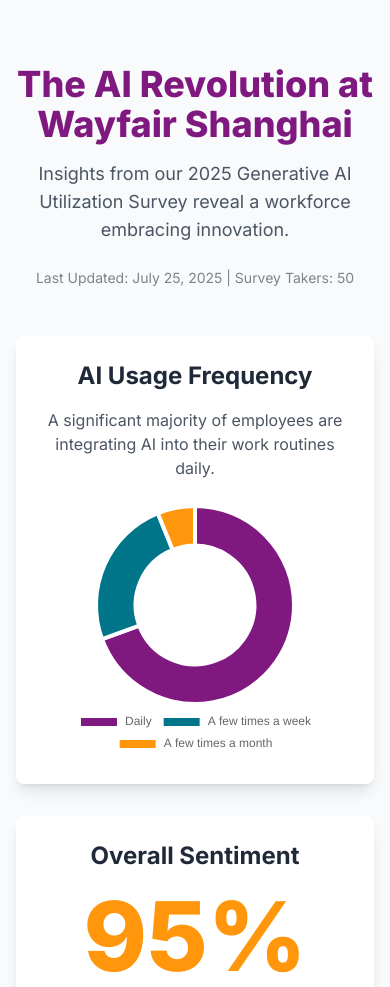
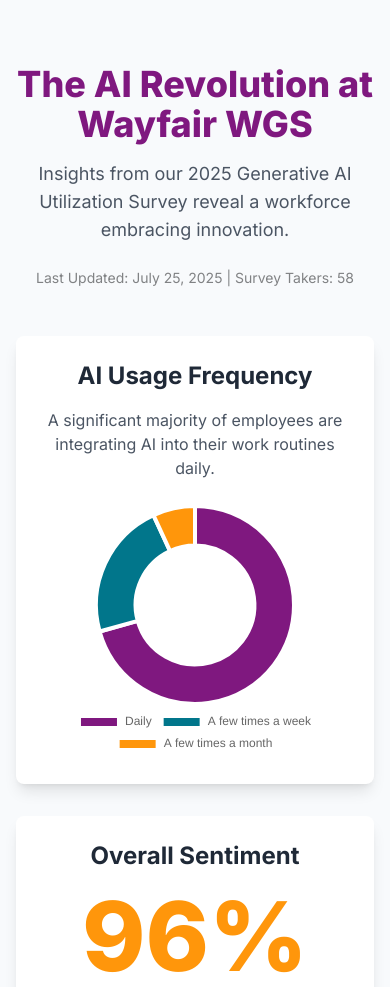
Before and after one commit to Tyler-Zh/AI-Tiger, a plain HTML site: page index.html in a window 390 px wide. Shown: the top 987 px of the page. Drawn offline with nearby package versions, Linux system fonts and the light colour scheme.

Commit message:
Add files via upload

```diff
--- a/index.html
+++ b/index.html
@@ -3,7 +3,7 @@
 <head>
     <meta charset="UTF-8">
     <meta name="viewport" content="width=device-width, initial-scale=1.0">
-    <title>Wayfair Shanghai - AI Utilization Infographic</title>
+    <title>Wayfair WGS - AI Utilization Infographic</title>
 
     <!-- Tailwind CSS for styling -->
     <script src="https://cdn.tailwindcss.com"></script>
@@ -52,10 +52,10 @@
     <div class="container mx-auto p-4 md:p-8 max-w-7xl">
         <!-- Header -->
         <header class="text-center py-12">
-            <h1 class="text-4xl md:text-6xl font-extrabold" style="color: var(--wayfair-dark-purple);">The AI Revolution at Wayfair Shanghai</h1>
+            <h1 class="text-4xl md:text-6xl font-extrabold" style="color: var(--wayfair-dark-purple);">The AI Revolution at Wayfair WGS</h1>
             <p class="mt-4 text-lg md:text-xl text-gray-600 max-w-3xl mx-auto">Insights from our 2025 Generative AI Utilization Survey reveal a workforce embracing innovation.</p>
             <div class="mt-6 text-sm md:text-base" style="color: var(--wayfair-light-gray);">
-                <p>Last Updated: <span id="lastUpdatedDate"></span> | Survey Takers: 50</p>
+                <p>Last Updated: <span id="lastUpdatedDate"></span> | Survey Takers: <span id="surveyTakersCount">58</span></p>
             </div>
         </header>
 
@@ -71,7 +71,7 @@
                 </div>
                 <div class="bg-white rounded-lg shadow-lg p-6 text-center h-full flex flex-col justify-center">
                     <h2 class="text-2xl font-bold mb-4">Overall Sentiment</h2>
-                    <div class="text-8xl font-black" style="color: var(--wayfair-yellow);">95%</div>
+                    <div class="text-8xl font-black" style="color: var(--wayfair-yellow);">96%</div>
                     <p class="text-2xl font-bold mt-2">Positive</p>
                     <p class="text-gray-600 mt-4">Employees are optimistic about embedding more AI into their work.</p>
                 </div>
@@ -141,7 +141,7 @@
         <!-- Footer -->
         <footer class="text-center py-12 mt-16 border-t border-gray-200">
             <h2 class="text-2xl font-bold" style="color: var(--wayfair-dark-purple);">Pioneering the Future, Together</h2>
-            <p class="mt-2 text-gray-600">Thank you for driving innovation. Your engagement with AI is shaping a more efficient future for Wayfair Shanghai.</p>
+            <p class="mt-2 text-gray-600">Thank you for driving innovation. Your engagement with AI is shaping a more efficient future for Wayfair WGS.</p>
         </footer>
     </div>
 
@@ -181,22 +181,25 @@
             cornerRadius: 8,
         };
 
-        // --- Chart Data ---
+        // --- REFRESHED Chart Data (from all 58 survey responses) ---
+        const surveyTakersCount = 58;
+        document.getElementById('surveyTakersCount').textContent = surveyTakersCount;
+
         const frequencyData = {
             labels: ['Daily', 'A few times a week', 'A few times a month'],
-            datasets: [{ data: [34, 12, 3], backgroundColor: [WAYFAIR_DARK_PURPLE, WAYFAIR_DARK_TEAL, WAYFAIR_YELLOW], borderColor: '#ffffff', borderWidth: 4, hoverOffset: 8 }]
+            datasets: [{ data: [41, 13, 4], backgroundColor: [WAYFAIR_DARK_PURPLE, WAYFAIR_DARK_TEAL, WAYFAIR_YELLOW], borderColor: '#ffffff', borderWidth: 4, hoverOffset: 8 }]
         };
         const toolsData = {
             labels: ['ChatGPT/GPT', 'Gemini', 'Glean', 'Deepseek', 'Other'],
-            datasets: [{ label: 'Mentions', data: [36, 22, 18, 4, 6], backgroundColor: [WAYFAIR_DARK_PURPLE, WAYFAIR_LIGHT_PURPLE, WAYFAIR_DARK_TEAL, WAYFAIR_LIGHT_TEAL, WAYFAIR_DARK_GRAY], borderWidth: 1, borderRadius: 8 }]
+            datasets: [{ label: 'Mentions', data: [43, 27, 21, 5, 8], backgroundColor: [WAYFAIR_DARK_PURPLE, WAYFAIR_LIGHT_PURPLE, WAYFAIR_DARK_TEAL, WAYFAIR_LIGHT_TEAL, WAYFAIR_DARK_GRAY], borderWidth: 1, borderRadius: 8 }]
         };
         const useCasesData = {
             labels: ['Translation', 'Brainstorming', 'Data analysis', 'Customer Comms', 'Writing assistance', 'Coding'],
-            datasets: [{ label: 'Mentions', data: [25, 13, 12, 10, 9, 9], backgroundColor: [WAYFAIR_DARK_TEAL, '#3491a2', '#5eabb8', '#84c6d1', '#a9e0e9', '#d0f5fa'], borderWidth: 1, borderRadius: 8 }]
+            datasets: [{ label: 'Mentions', data: [30, 16, 15, 13, 12, 11], backgroundColor: [WAYFAIR_DARK_TEAL, '#3491a2', '#5eabb8', '#84c6d1', '#a9e0e9', '#d0f5fa'], borderWidth: 1, borderRadius: 8 }]
         };
         const barriersData = {
             labels: ['Better Tools (GPT-4)', 'More Training', 'Clearer Guidelines', 'More Time to Learn', 'Tool Integration'],
-            datasets: [{ label: 'Mentions', data: [28, 21, 15, 12, 9], backgroundColor: [WAYFAIR_RED, '#d15256', '#d9787b', '#e19ea0', '#e9c4c5'], borderWidth: 1, borderRadius: 8 }]
+            datasets: [{ label: 'Mentions', data: [35, 27, 19, 15, 11], backgroundColor: [WAYFAIR_RED, '#d15256', '#d9787b', '#e19ea0', '#e9c4c5'], borderWidth: 1, borderRadius: 8 }]
         };
 
         // --- SVG Icons ---
@@ -225,12 +228,12 @@
             { title: "HR/Academy", text: "Exploring AI for creative applications like brainstorming and generating reference images for vendors.", icon: icons.lightbulb }
         ];
         const successStories = [
-            { id: "story1", title: "Automated Scripting", text: "Used AI to generate custom scripts, automating repetitive tasks and saving significant time.", icon: icons.cpu, detail: "This success story highlights a significant leap in operational efficiency. By feeding plain-language descriptions of repetitive data-handling tasks into an AI model, employees were able to generate functional Tamper Monkey and VBA scripts without needing deep coding expertise. The impact was immediate, reducing hours of manual work to mere minutes and freeing up team members to focus on more strategic, high-value activities. The next step is to create a shared library of these AI-generated scripts for wider team use." },
-            { id: "story2", title: "Cross-Cultural Communication", text: "A custom AI translator was built to overcome language barriers and improve global communications.", icon: icons.globe, detail: "To address communication gaps between international teams, a specialized glossary of Wayfair-specific jargon, acronyms, and technical terms was compiled. This glossary was then used to fine-tune a large language model, creating a powerful, context-aware translation tool. The impact has been a marked reduction in misunderstandings and faster, clearer communication. Future plans involve integrating this tool directly into internal chat platforms." },
-            { id: "story3", title: "Advanced Data Insights", text: "AI proved instrumental in formulating complex queries, enabling deeper insights from business data.", icon: icons.trendingUp, detail: "Analysts are now using natural language to ask complex questions about business data. The AI then translates these questions into precise Looker or SQL queries. This has democratized data access, allowing less technical users to uncover trends and insights that were previously hidden. The primary impact is faster, data-driven decision-making. Next steps include training the AI on more complex schemas to handle even more advanced analytical requests." },
-            { id: "story4", title: "Email Summarization", text: "AI tools are efficiently summarizing lengthy email threads, highlighting key info and next steps.", icon: icons.mail, detail: "By pasting long, convoluted email chains into an AI tool, employees can receive instant, concise summaries. The AI identifies key decisions, action items, and deadlines, transforming information overload into a clear, actionable brief. This has significantly improved project tracking and accountability. The next phase is to explore browser extensions that can perform this summarization directly within the email client." },
-            { id: "story5", title: "SOP & Writing Polish", text: "Gemini is used to quickly summarize complex SOPs and polish written communications for clarity.", icon: icons.edit, detail: "This application serves a dual purpose: quickly onboarding employees by summarizing lengthy Standard Operating Procedures, and elevating the quality of external communications. The AI helps refine grammar, tone, and clarity, ensuring all written materials meet a high standard of professionalism. The impact is a more consistent brand voice and faster training. The team is now looking to create pre-defined style templates for the AI to follow." },
-            { id: "story6", title: "Efficient Knowledge Retrieval", text: "Glean has proven highly effective for new hires to quickly find relevant information, accelerating onboarding.", icon: icons.search, detail: "New hires are leveraging Glean's AI-powered search to ask questions in natural language and receive direct answers sourced from internal documentation. This self-service approach has drastically reduced the time it takes for new team members to become productive and has lessened the burden on senior staff for basic questions. The next step is to proactively identify knowledge gaps based on failed searches and create new documentation to fill them." }
+            { id: "story1", name: "Ashley Guo", department: "ACQ", title: "Custom AI Translator", text: "Built a custom translator in Gemini using a glossary of Wayfair-specific terms to improve cross-team communication.", icon: icons.globe, detail: "Ashley's initiative directly addresses a key business challenge: ensuring clarity in a multilingual environment. By compiling a specialized glossary and fine-tuning an AI model, she created a tool that understands Wayfair's unique terminology. This has led to fewer misunderstandings in cross-team communications and faster project alignment. The next step is to explore integrating this specialized translation model into internal communication platforms for real-time use." },
+            { id: "story2", name: "Chengcheng", department: "Desk/GPS", title: "Automated Scripting", text: "Used AI to generate a Tampermonkey script, automating a repetitive daily task and saving significant time.", icon: icons.cpu, detail: "Chengcheng's work is a prime example of leveraging AI for direct productivity gains. By describing a manual, repetitive task to an AI, a custom Tampermonkey script was generated. This script now automates the process, saving valuable time each day and reducing the risk of manual error. This success case serves as a model for other teams to identify and automate their own repetitive workflows." },
+            { id: "story3", name: "Ziyue (Zoey) Li", department: "CM", title: "Complex Formula Helper", text: "Utilized AI to understand and troubleshoot complex Google Sheets formulas, improving data accuracy and efficiency.", icon: icons.search, detail: "Zoey's application of AI demonstrates its power as an advanced analytical assistant. Instead of spending hours deciphering complex nested formulas in spreadsheets, she uses AI to get instant explanations and suggestions for improvement. This not only saves time but also empowers employees to work more confidently with complex data, leading to more reliable and accurate reporting." },
+            { id: "story4", name: "Yichao (Alex) Wang", department: "Desk/GPS", title: "Code Generation & Debugging", text: "Leveraged AI for writing and debugging Python code, significantly speeding up development cycles.", icon: icons.zap, detail: "Alex's use case shows AI's role as a co-developer. By using AI to generate boilerplate code, suggest solutions to programming challenges, and identify bugs, he has been able to accelerate the development process for internal tools. This leads to faster project completion and allows for more iterative, responsive development based on team needs." },
+            { id: "story5", name: "Yilin Zhang", department: "CG/CGF", title: "Supplier Communication", text: "Employs AI to draft and polish emails for supplier communication, ensuring a professional and consistent tone.", icon: icons.mail, detail: "Yilin's approach focuses on enhancing the quality and consistency of external communications. By using AI to draft initial responses and refine the language of emails to suppliers, she ensures that all communication is clear, professional, and aligns with Wayfair's brand voice. This improves partner relationships and reduces the time spent on composing messages from scratch." },
+            { id: "story6", name: "Jiaqi (Kiki) Chen", department: "CM", title: "Advanced Data Analysis", text: "Uses AI to assist with writing complex Looker calculations and SQL queries for deeper data insights.", icon: icons.trendingUp, detail: "Kiki's work highlights how AI can democratize data analysis. By translating natural language questions into precise SQL queries or Looker calculations, AI empowers team members to extract valuable insights from data without needing to be expert coders. This leads to more informed, data-driven strategies and a more analytically capable team." }
         ];
         const opportunities = [
             { challenge: "Time-consuming report & presentation creation.", solution: "Automated generation of weekly reports and Google Slides drafts." },
@@ -266,6 +269,7 @@
                 <div class="bg-white rounded-lg shadow-lg p-6 flex flex-col">
                     <div class="w-10 h-10 mb-4" style="color: var(--wayfair-dark-purple);">${story.icon}</div>
                     <h3 class="text-xl font-bold mb-2">${story.title}</h3>
+                    <p class="text-sm font-semibold text-gray-500 mb-2">By: ${story.name} (${story.department})</p>
                     <p class="text-gray-600 flex-grow mb-4">${story.text}</p>
                     <button data-story-detail="${story.detail}" data-story-title="${story.title}" class="generate-details-btn wayfair-btn text-white font-bold py-2 px-4 rounded-lg mt-auto">
                         ✨ Show More Details
```
